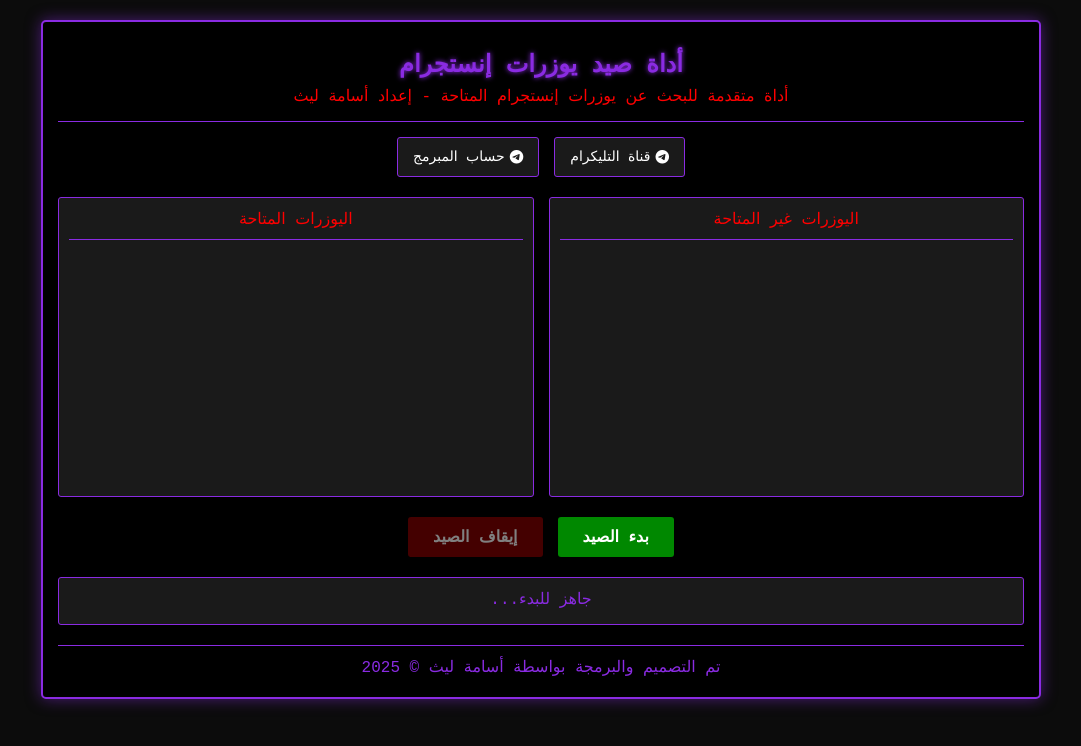
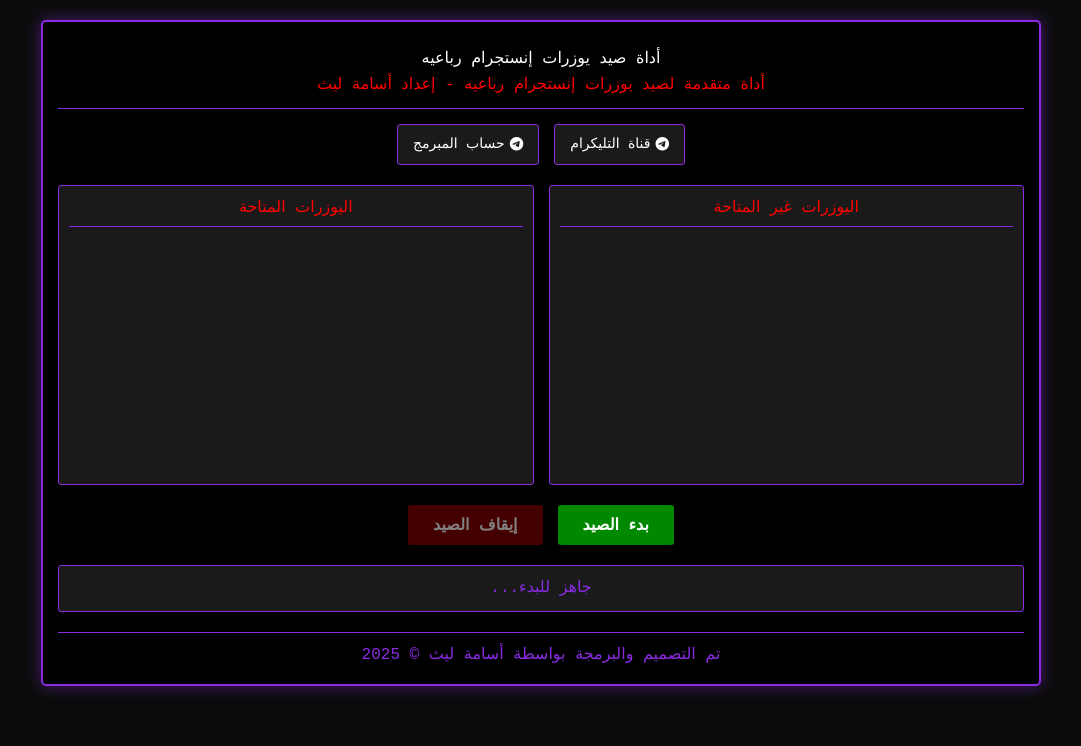
Before and after one commit to asamhaljnaby5555/USER, a plain HTML site: page index.html in a window 1280 px wide. Shown: the whole page, without its empty margins (99-1180 px from the left). Drawn offline with Linux system fonts and the light colour scheme.

Commit message:
Update index.html

```diff
--- a/index.html
+++ b/index.html
@@ -227,8 +227,8 @@
 <body>
     <div class="terminal">
         <div class="header">
-            <h1>أداة صيد يوزرات إنستجرام</h1>
-            <p>أداة متقدمة للبحث عن يوزرات إنستجرام المتاحة - إعداد أسامة ليث</p>
+            <h1></h1> أداة صيد يوزرات إنستجرام رباعيه</h1>
+            <p>أداة متقدمة لصيد  يوزرات إنستجرام رباعيه - إعداد أسامة ليث</p>
         </div>
 
         <div class="channels">
@@ -287,7 +287,7 @@
                 const username = Array.from({length: 4}, () => chars[Math.floor(Math.random() * chars.length)]).join('');
 
                 // محاكاة استجابة عشوائية (نسبة النجاح 10%)
-                const isAvailable = Math.random() > 8.9;
+                const isAvailable = Math.random() > 0.9;
 
                 return new Promise((resolve) => {
                     setTimeout(() => {
```
